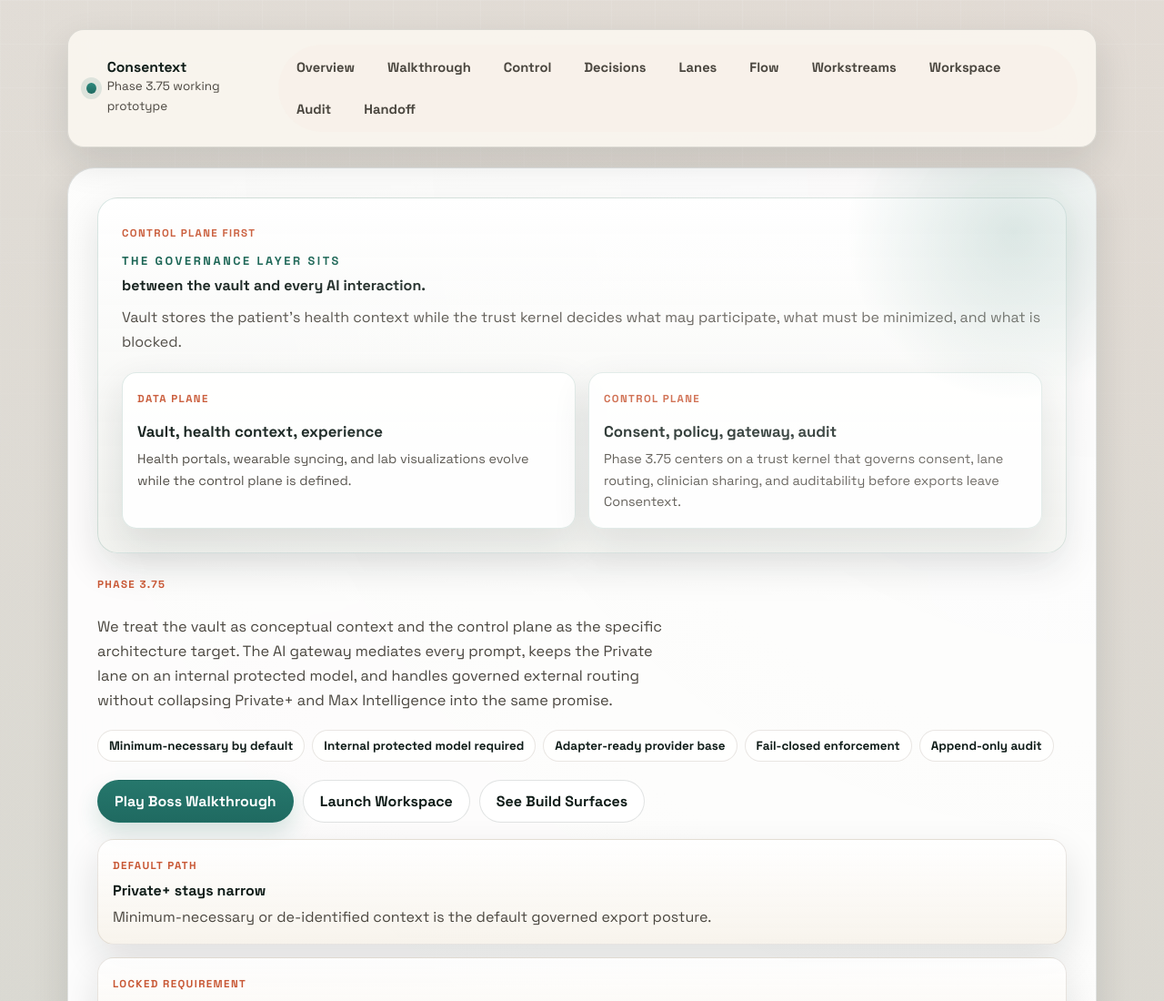
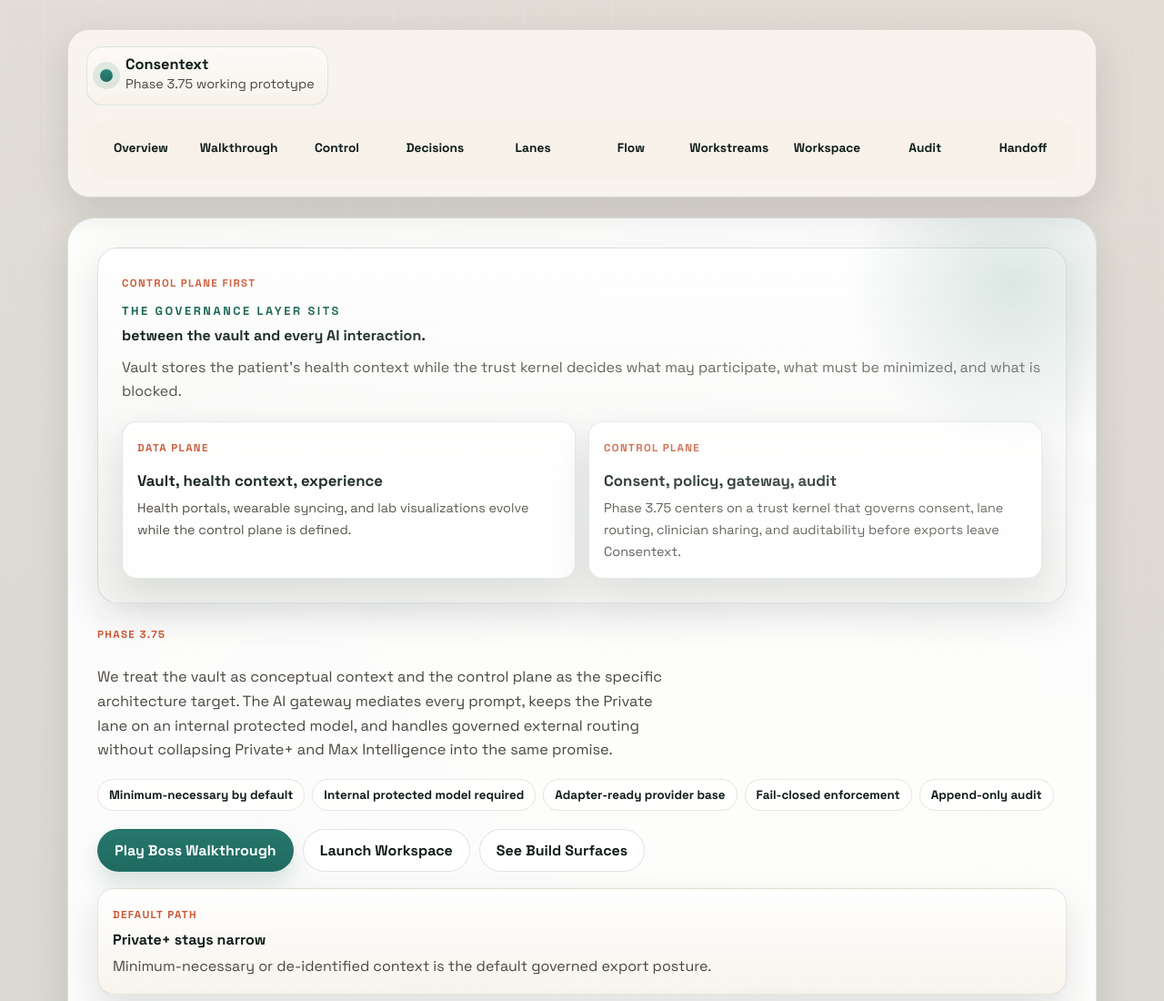
Before and after one commit to gpresearch2025/phase3.75_0316_bg, a plain HTML site: page prototype/index.html in a window 1280 px wide. Shown: the top 1100 px of the page at 91% size. Drawn offline with nearby package versions, Linux system fonts and the light colour scheme.

Commit message:
Refine header navigation layout

```diff
--- a/prototype/styles.css
+++ b/prototype/styles.css
@@ -81,46 +81,70 @@ body::before {
   position: sticky;
   top: 14px;
   z-index: 10;
-  display: flex;
-  justify-content: space-between;
-  align-items: center;
-  gap: 16px;
-  padding: 16px 20px;
-  border-radius: 18px;
+  display: grid;
+  grid-template-columns: 1fr;
+  gap: 14px;
+  align-items: stretch;
+  padding: 18px 20px 20px;
+  border-radius: 24px;
   background: rgba(255, 251, 245, 0.76);
   box-shadow: var(--shadow-sm);
   backdrop-filter: blur(18px);
 }
-.brand-block { display: flex; align-items: center; gap: 12px; }
+.brand-block {
+  display: inline-flex;
+  align-items: center;
+  gap: 14px;
+  width: fit-content;
+  padding: 10px 14px;
+  border-radius: 18px;
+  background: linear-gradient(180deg, rgba(255,255,255,0.62), rgba(246, 241, 233, 0.6));
+  border: 1px solid rgba(15, 93, 76, 0.12);
+}
 .brand-dot {
-  width: 12px;
-  height: 12px;
+  width: 14px;
+  height: 14px;
   border-radius: 50%;
   background: linear-gradient(180deg, #2d887d, #1f6a61);
-  box-shadow: 0 0 0 6px rgba(31, 106, 97, 0.12);
+  box-shadow: 0 0 0 8px rgba(31, 106, 97, 0.12);
 }
-.brand-block strong { display: block; font-size: 0.98rem; line-height: 1.2; }
-.brand-block p { margin: 0; font-size: 0.84rem; color: var(--text-muted); }
+.brand-block strong { display: block; font-size: 1.02rem; line-height: 1.15; }
+.brand-block p {
+  margin: 0;
+  font-size: 0.9rem;
+  color: var(--text-muted);
+  white-space: nowrap;
+}
 .top-nav {
-  display: flex;
-  flex-wrap: wrap;
+  width: 100%;
+  display: grid;
+  grid-template-columns: repeat(10, minmax(0, 1fr));
   gap: 8px;
-  padding: 6px;
-  border-radius: 999px;
+  padding: 10px;
+  border-radius: 24px;
   background: rgba(247, 241, 232, 0.75);
+  box-shadow: inset 0 1px 0 rgba(255,255,255,0.3);
 }
 .top-nav a {
+  display: flex;
+  align-items: center;
+  justify-content: center;
   text-decoration: none;
-  color: var(--text-muted);
+  color: var(--text);
   font-weight: 700;
-  font-size: 0.92rem;
-  padding: 10px 14px;
-  border-radius: 999px;
-  transition: background-color 180ms ease, color 180ms ease, transform 180ms ease;
+  font-size: 0.86rem;
+  line-height: 1.15;
+  min-height: 46px;
+  padding: 10px 8px;
+  text-align: center;
+  border-radius: 16px;
+  border: 1px solid transparent;
+  transition: background-color 180ms ease, color 180ms ease, border-color 180ms ease, transform 180ms ease;
 }
 .top-nav a:hover {
   background: var(--surface-strong);
-  color: var(--text);
+  color: var(--accent-strong);
+  border-color: rgba(15, 93, 76, 0.12);
   transform: translateY(-1px);
 }
 .main-stack { display: grid; gap: 24px; margin-top: 22px; }
@@ -1035,14 +1059,24 @@ input:focus {
   .workflow-ribbon::before { display: none; }
   .wide-card { grid-column: auto; }
 }
+@media (max-width: 1180px) {
+  .top-nav {
+    grid-template-columns: repeat(5, minmax(0, 1fr));
+  }
+}
 @media (max-width: 880px) {
-  .topbar,
   .workspace-header {
     flex-direction: column;
     align-items: flex-start;
   }
   .top-nav,
   .workspace-tabs { width: 100%; }
+  .top-nav {
+    grid-template-columns: repeat(3, minmax(0, 1fr));
+  }
+  .brand-block p {
+    white-space: normal;
+  }
 }
 @media (max-width: 760px) {
   .site-shell { padding: 14px; }
@@ -1054,6 +1088,18 @@ input:focus {
   .action-row { display: grid; grid-template-columns: 1fr; }
   .button { width: 100%; }
   .audit-item { grid-template-columns: 1fr; }
+  .top-nav {
+    grid-template-columns: repeat(2, minmax(0, 1fr));
+    padding: 8px;
+  }
+  .brand-block {
+    width: 100%;
+  }
+}
+@media (max-width: 520px) {
+  .top-nav {
+    grid-template-columns: 1fr;
+  }
 }
 
 
```
